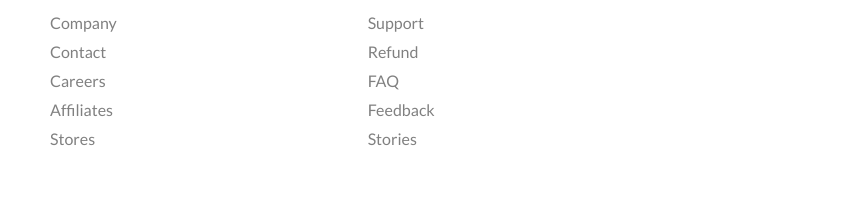
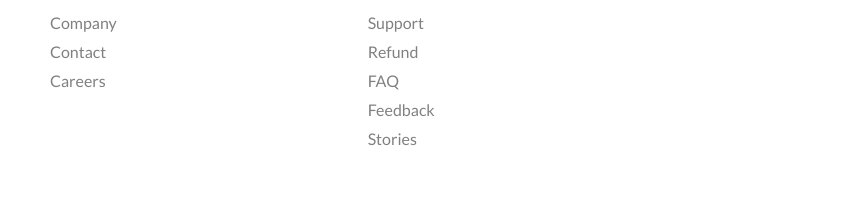
Before and after one commit to SujalSongire/E-commerce-application, a plain HTML site: page index.html in a window 1280 px wide. Shown: the part 3178-3380 px from the top of the page, 0-865 px from the left. Drawn offline with Linux system fonts and the light colour scheme.

Commit message:
Update index.html

```diff
--- a/index.html
+++ b/index.html
@@ -206,8 +206,8 @@
                     <li class="fListItem">Company</li>
                     <li class="fListItem">Contact</li>
                     <li class="fListItem">Careers</li>
-                    <li class="fListItem">Affiliates</li>
-                    <li class="fListItem">Stores</li>
+                    <li class="fListItem"></li>
+                    <li class="fListItem"></li>
                 </ul>
             </div>
             <div class="footerMenu">
```
